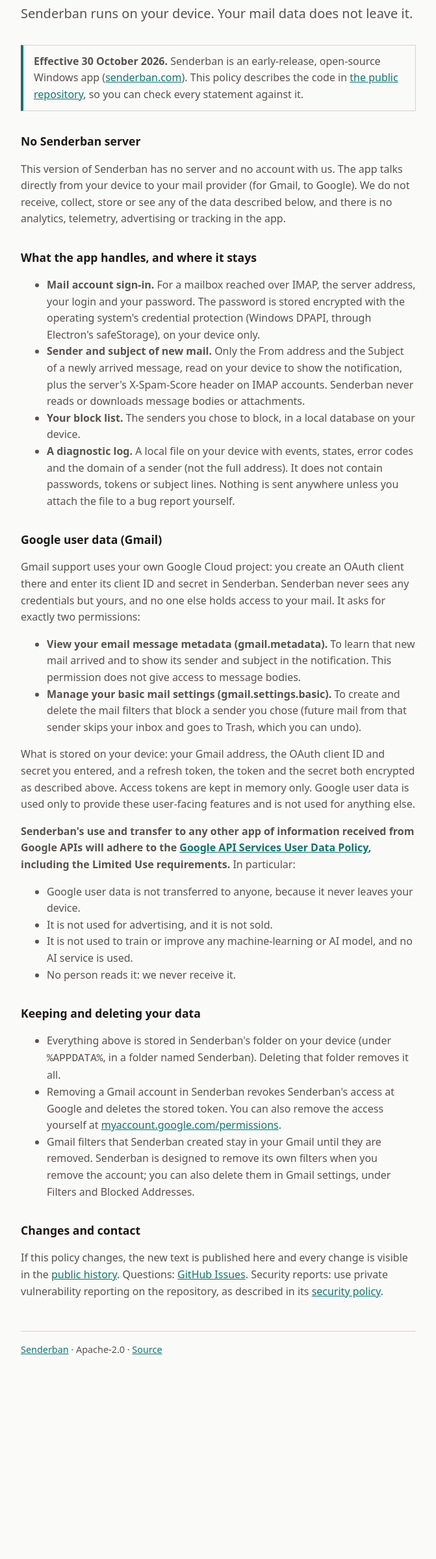
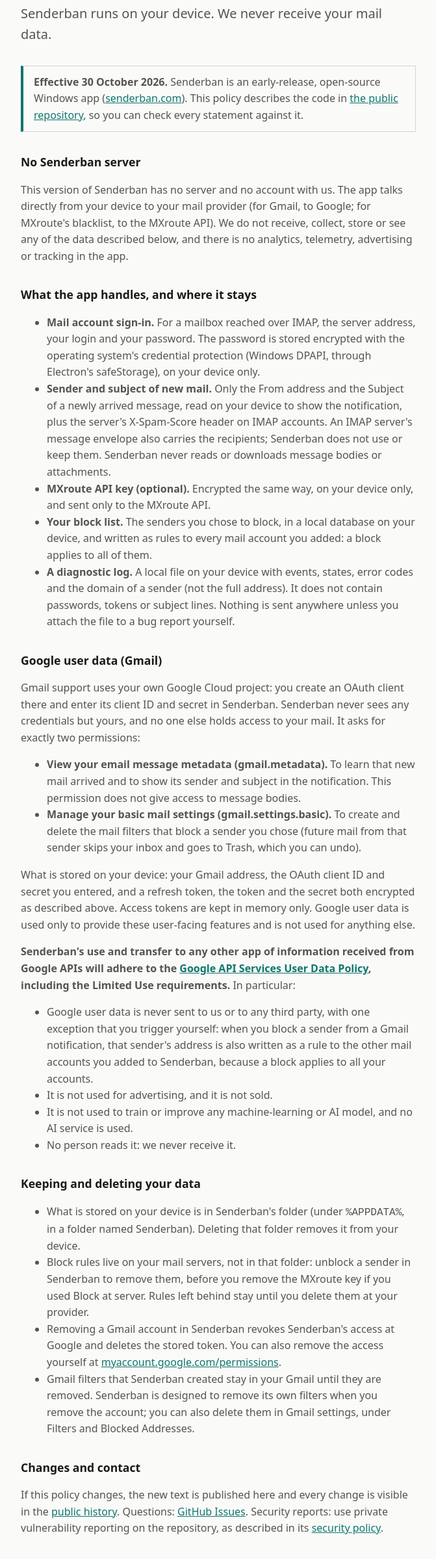
Before and after one commit to senderban/senderban, a website: page docs/privacy/index.html in a window 1280 px wide. Shown: the part 125-2524 px from the top of the page at 65% size, without its empty margins (304-975 px from the left). Before the commit the page ends 2277 px from the top, so only its background shows below. Drawn offline with Linux system fonts and the light colour scheme.

Commit message:
docs: privacy and release text match the code (security and code review findings for v0.1.0)

```diff
--- a/docs/privacy/index.html
+++ b/docs/privacy/index.html
@@ -6,7 +6,7 @@
     <title>Privacy policy - Senderban</title>
     <meta
       name="description"
-      content="What Senderban reads, stores and sends, including how it uses Google user data. Short version: everything stays on your device."
+      content="What Senderban reads, stores and sends, including how it uses Google user data. Short version: we receive nothing; it stays between your device and your own mail providers."
     />
     <meta name="color-scheme" content="light dark" />
     <style>
@@ -81,7 +81,7 @@
   <body>
     <main>
       <h1>Privacy policy</h1>
-      <p class="lead">Senderban runs on your device. Your mail data does not leave it.</p>
+      <p class="lead">Senderban runs on your device. We never receive your mail data.</p>
       <p class="status">
         <strong>Effective 30 October 2026.</strong> Senderban is an early-release, open-source
         Windows app (<a href="/">senderban.com</a>). This policy describes the code in
@@ -92,9 +92,9 @@
       <h2>No Senderban server</h2>
       <p>
         This version of Senderban has no server and no account with us. The app talks directly from
-        your device to your mail provider (for Gmail, to Google). We do not receive, collect, store
-        or see any of the data described below, and there is no analytics, telemetry, advertising or
-        tracking in the app.
+        your device to your mail provider (for Gmail, to Google; for MXroute's blacklist, to the
+        MXroute API). We do not receive, collect, store or see any of the data described below, and
+        there is no analytics, telemetry, advertising or tracking in the app.
       </p>
 
       <h2>What the app handles, and where it stays</h2>
@@ -108,12 +108,18 @@
         <li>
           <strong>Sender and subject of new mail.</strong> Only the From address and the Subject of
           a newly arrived message, read on your device to show the notification, plus the server's
-          X-Spam-Score header on IMAP accounts. Senderban never reads or downloads message bodies or
-          attachments.
+          X-Spam-Score header on IMAP accounts. An IMAP server's message envelope also carries the
+          recipients; Senderban does not use or keep them. Senderban never reads or downloads
+          message bodies or attachments.
+        </li>
+        <li>
+          <strong>MXroute API key (optional).</strong> Encrypted the same way, on your device only,
+          and sent only to the MXroute API.
         </li>
         <li>
           <strong>Your block list.</strong> The senders you chose to block, in a local database on
-          your device.
+          your device, and written as rules to every mail account you added: a block applies to all
+          of them.
         </li>
         <li>
           <strong>A diagnostic log.</strong> A local file on your device with events, states, error
@@ -158,7 +164,12 @@
         In particular:
       </p>
       <ul>
-        <li>Google user data is not transferred to anyone, because it never leaves your device.</li>
+        <li>
+          Google user data is never sent to us or to any third party, with one exception that you
+          trigger yourself: when you block a sender from a Gmail notification, that sender's address
+          is also written as a rule to the other mail accounts you added to Senderban, because a
+          block applies to all your accounts.
+        </li>
         <li>It is not used for advertising, and it is not sold.</li>
         <li>
           It is not used to train or improve any machine-learning or AI model, and no AI service is
@@ -170,8 +181,13 @@
       <h2>Keeping and deleting your data</h2>
       <ul>
         <li>
-          Everything above is stored in Senderban's folder on your device (under
-          <code>%APPDATA%</code>, in a folder named Senderban). Deleting that folder removes it all.
+          What is stored on your device is in Senderban's folder (under <code>%APPDATA%</code>, in a
+          folder named Senderban). Deleting that folder removes it from your device.
+        </li>
+        <li>
+          Block rules live on your mail servers, not in that folder: unblock a sender in Senderban
+          to remove them, before you remove the MXroute key if you used Block at server. Rules left
+          behind stay until you delete them at your provider.
         </li>
         <li>
           Removing a Gmail account in Senderban revokes Senderban's access at Google and deletes the
```
Also changed, not shown: docs/index.html (+21 -7 lines), .github/workflows/release.yml, README.md.
